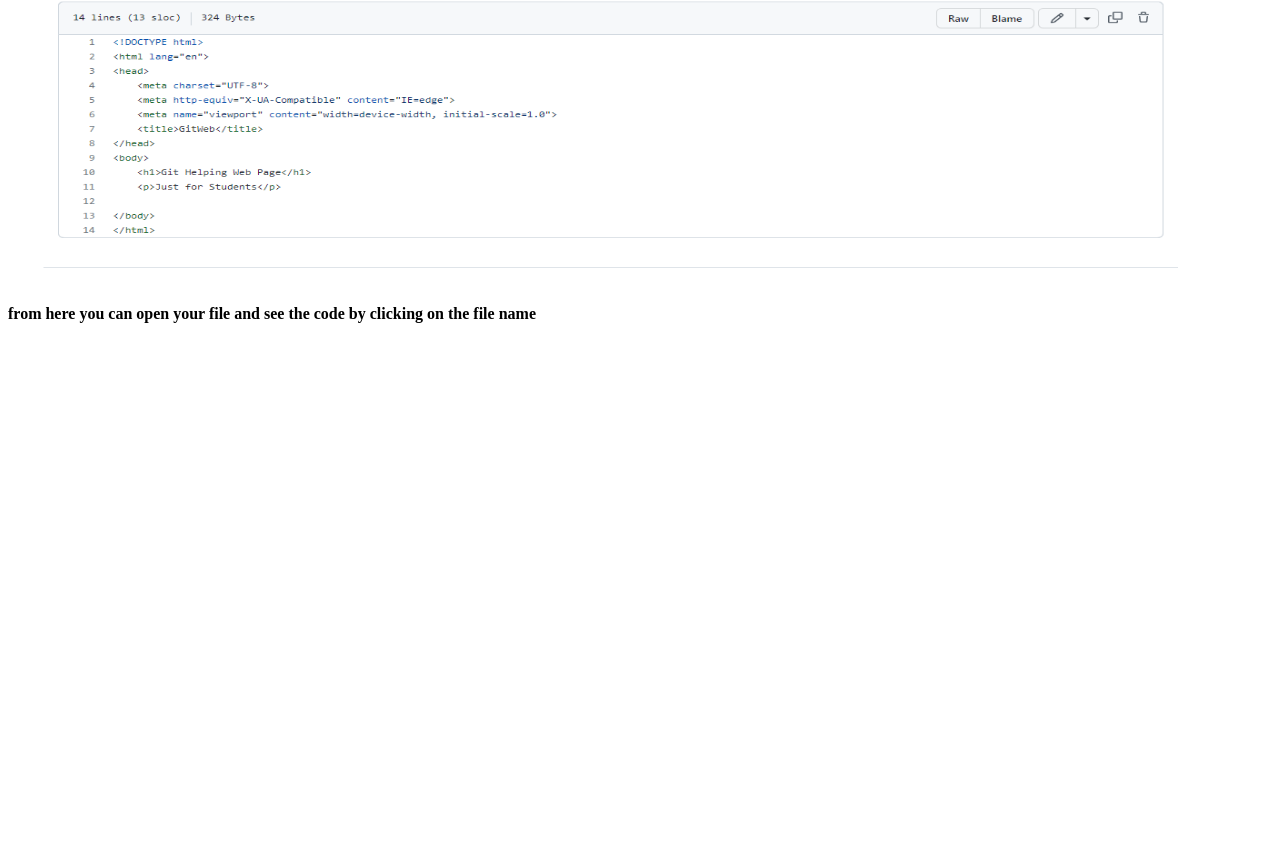
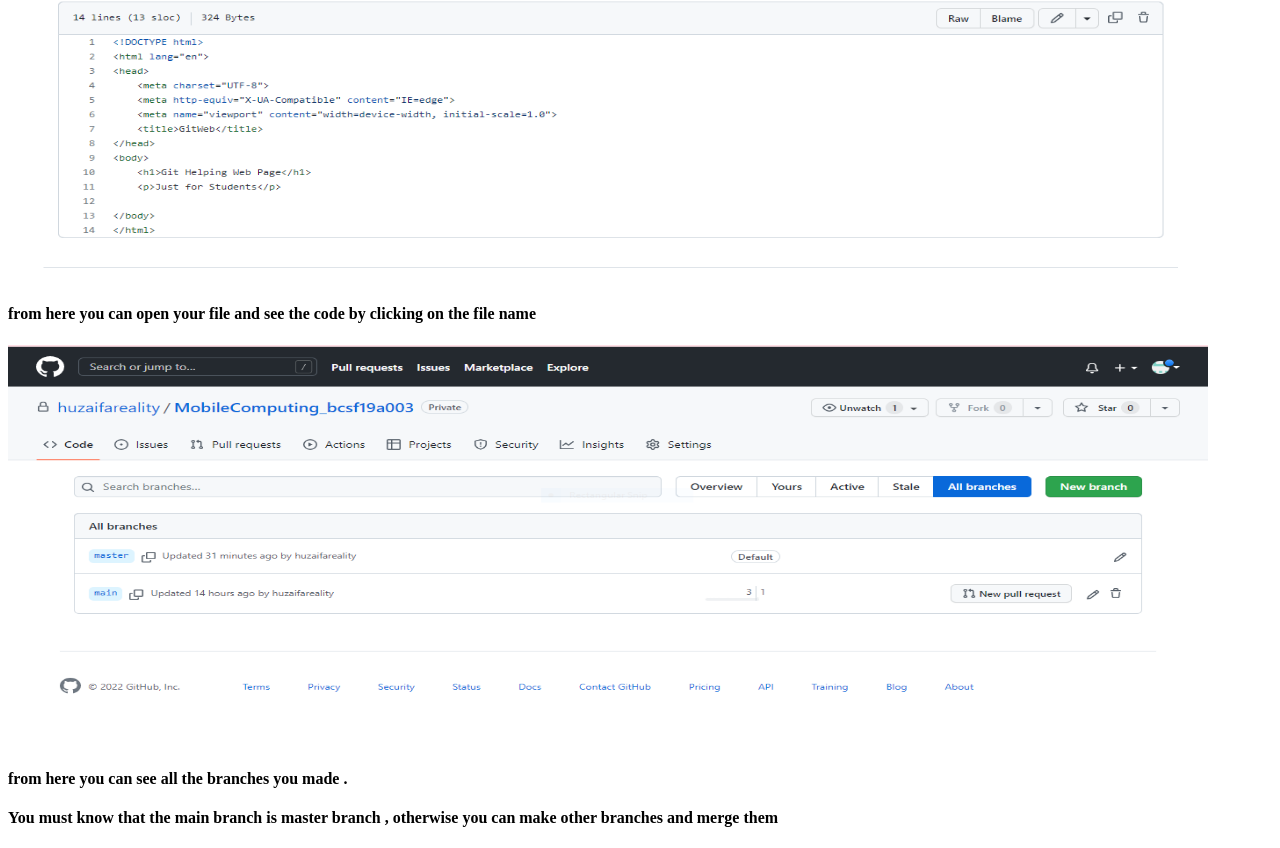
Before and after one commit to huzaifareality/MobileComputing_bcsf19a003, a plain HTML site: page index.html in a window 1280 px wide. Shown: the part 2092-2940 px from the top of the page. Before the commit the page ends 2437 px from the top, so only its background shows below. Drawn offline with Linux system fonts and the light colour scheme.

Commit message:
branches

```diff
--- a/index.html
+++ b/index.html
@@ -19,6 +19,9 @@
     <h4>from here you can see all the files of your current repositorie and from right top you can see number of commits</h4>
     <img src="Capture5.PNG" width="1200" height="400">
     <h4>from here you can open your file and see the code by clicking on the file name</h4>
+    <img src="6.PNG" width="1200" height="400">
+    <h4>from here you can see all the branches you made . </h4>
+    <h4>You must know that the main branch is master branch , otherwise you can make other branches and merge them</h4>
 
 
 </body>
```
